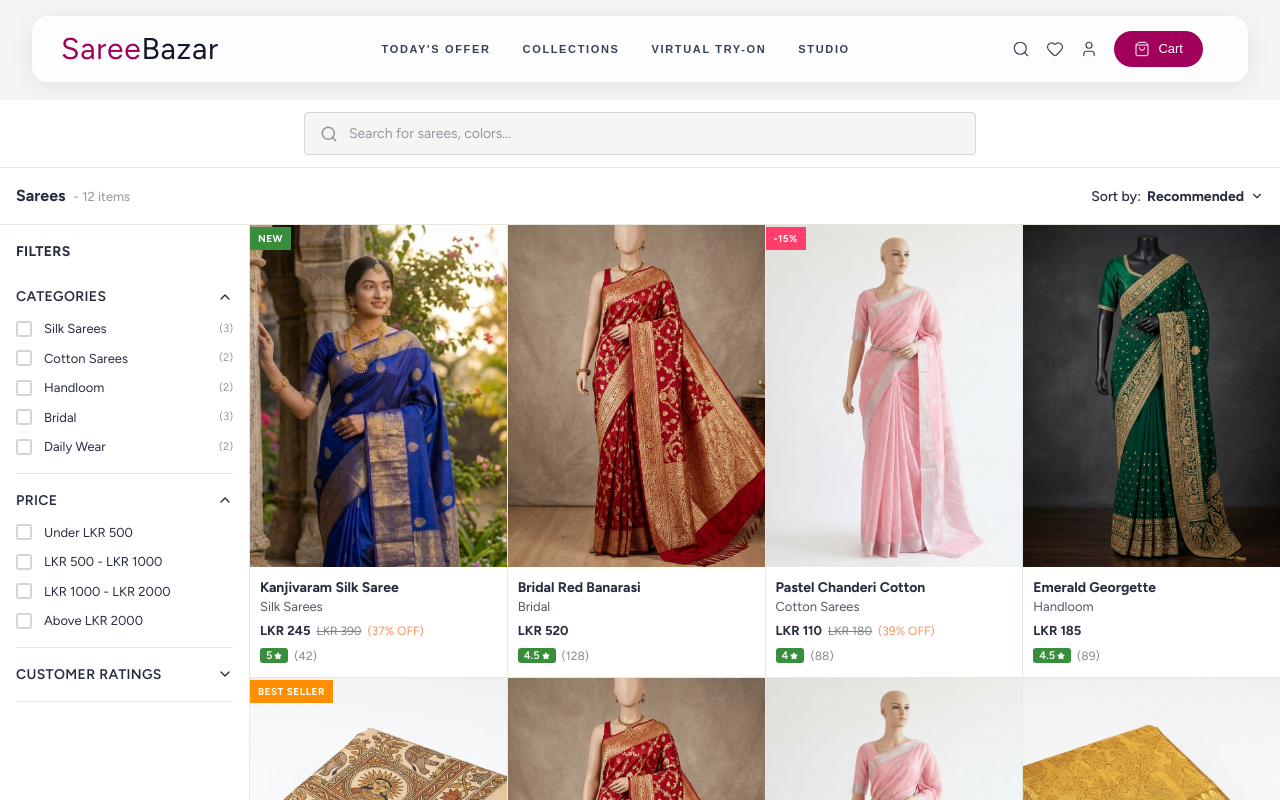
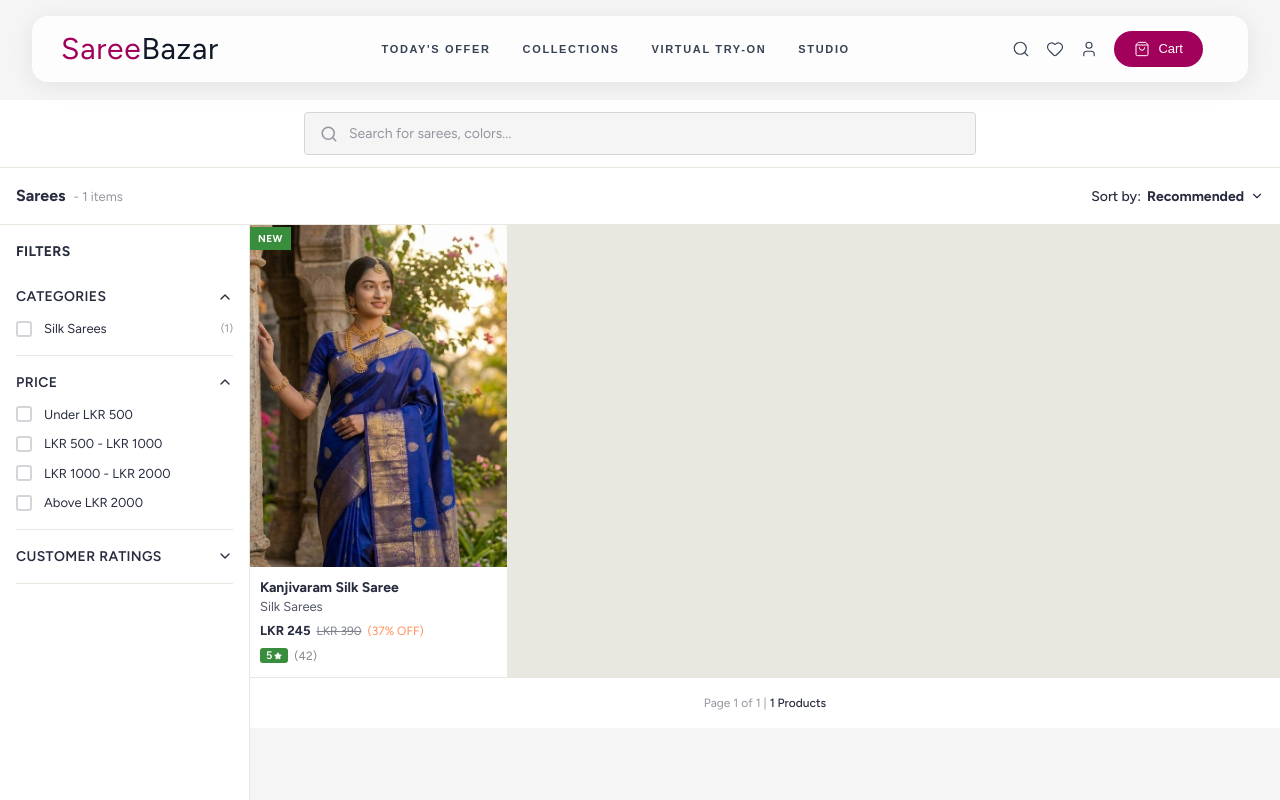
Before and after one commit to kaveenskn/SareeBazar, a Next.js app: page /collections in a window 1280 px wide. Shown: the top 800 px of the page. Built offline with nearby package versions, Linux system fonts and the light colour scheme; a web font is replaced by a local one.

Commit message:
feat: implement Collections component with associated category and product mock data

```diff
--- a/app/components/Collections.tsx
+++ b/app/components/Collections.tsx
@@ -7,44 +7,20 @@ import { Section } from "./Section";
 
 const categories = [
   {
+    id: "kanjivaram",
+    name: "Kanjivaram Silk Saree",
+    subtitle: "Traditional Temple Weaves",
+    items: "120+ Styles",
+    image: "/images/collections/kanjivaram-silk.png",
+    accent: "#7B3FA0",
+  },
+  {
     id: "silk",
     name: "Silk Sarees",
     subtitle: "Kanjivaram & Banarasi",
     items: "240+ Styles",
     image: "/images/collections/silk_saree.png",
-    accent: "#7B3FA0",
-  },
-  {
-    id: "cotton",
-    name: "Cotton Sarees",
-    subtitle: "Breathable & Elegant",
-    items: "180+ Styles",
-    image: "/images/collections/cotton_saree.png",
-    accent: "#2E86AB",
-  },
-  {
-    id: "handloom",
-    name: "Handloom",
-    subtitle: "Artisan Crafted",
-    items: "150+ Styles",
-    image: "/images/collections/handloom_saree.png",
-    accent: "#C45E1B",
-  },
-  {
-    id: "bridal",
-    name: "Bridal",
-    subtitle: "Wedding Collections",
-    items: "120+ Styles",
-    image: "/images/collections/bridal_saree.png",
-    accent: "#B8112A",
-  },
-  {
-    id: "dailywear",
-    name: "Daily Wear",
-    subtitle: "Comfort & Style",
-    items: "300+ Styles",
-    image: "/images/collections/dailywear_saree.png",
-    accent: "#2D7A5F",
+    accent: "#A0153E",
   },
 ];
 
--- a/mockdata/collections/categories.ts
+++ b/mockdata/collections/categories.ts
@@ -8,9 +8,5 @@
 import { FilterCategory } from "./types";
 
 export const filterCategories: FilterCategory[] = [
-  { icon: "✦", label: "Silk Sarees", slug: "silk-sarees", count: 3 },
-  { icon: "❋", label: "Cotton Sarees", slug: "cotton-sarees", count: 2 },
-  { icon: "◈", label: "Handloom", slug: "handloom", count: 2 },
-  { icon: "✿", label: "Bridal", slug: "bridal", count: 3 },
-  { icon: "☀", label: "Daily Wear", slug: "daily-wear", count: 2 },
+  { icon: "✦", label: "Silk Sarees", slug: "silk-sarees", count: 1 },
 ];
--- a/mockdata/collections/products.ts
+++ b/mockdata/collections/products.ts
@@ -45,189 +45,4 @@ export const products: Product[] = [
     ],
     video: "/images/products/kanjivaram-silk-saree/0517.mp4",
   },
-  {
-    id: 2,
-    name: "Bridal Red Banarasi",
-    slug: "bridal-red-banarasi",
-    image: `${IMG}/bridal-banarasi.png`,
-    price: 520,
-    rating: 4.5,
-    reviews: 128,
-    category: "Bridal",
-    description:
-      "Stunning bridal red Banarasi silk saree with intricate gold zari brocade, a timeless wedding essential.",
-    fabric: "Banarasi Silk",
-    color: "Red",
-    inStock: true,
-    createdAt: "2026-04-15",
-  },
-  {
-    id: 3,
-    name: "Pastel Chanderi Cotton",
-    slug: "pastel-chanderi-cotton",
-    image: `${IMG}/chanderi-cotton.png`,
-    price: 110,
-    originalPrice: 180,
-    rating: 4,
-    reviews: 88,
-    category: "Cotton Sarees",
-    badge: "-15%",
-    description:
-      "Elegant pastel pink Chanderi cotton saree with delicate silver border, ideal for office and casual wear.",
-    fabric: "Chanderi Cotton",
-    color: "Pastel Pink",
-    inStock: true,
-    createdAt: "2026-04-20",
-  },
-  {
-    id: 4,
-    name: "Emerald Georgette",
-    slug: "emerald-georgette",
-    image: `${IMG}/emerald-georgette.png`,
-    price: 185,
-    rating: 4.5,
-    reviews: 89,
-    category: "Handloom",
-    description:
-      "Rich emerald green Georgette saree with gold embroidery border, a stunning pick for evening events.",
-    fabric: "Georgette",
-    color: "Emerald Green",
-    inStock: true,
-    createdAt: "2026-04-10",
-  },
-  {
-    id: 5,
-    name: "Tussar Silk Heritage",
-    slug: "tussar-silk-heritage",
-    image: `${IMG}/tussar-silk.png`,
-    price: 320,
-    originalPrice: 450,
-    rating: 5,
-    reviews: 64,
-    category: "Silk Sarees",
-    badge: "Best Seller",
-    description:
-      "Beautiful tussar silk saree in beige and gold tones with traditional Madhubani-inspired prints.",
-    fabric: "Tussar Silk",
-    color: "Beige Gold",
-    inStock: true,
-    createdAt: "2026-03-25",
-  },
-  {
-    id: 6,
-    name: "Royal Banarasi Brocade",
-    slug: "royal-banarasi-brocade",
-    image: `${IMG}/bridal-banarasi.png`,
-    price: 680,
-    rating: 5,
-    reviews: 156,
-    category: "Bridal",
-    description:
-      "Premium royal Banarasi brocade saree with heavy gold zari throughout, a statement piece for grand celebrations.",
-    fabric: "Banarasi Silk",
-    color: "Deep Red",
-    inStock: true,
-    createdAt: "2026-03-20",
-  },
-  {
-    id: 7,
-    name: "Soft Cotton Handloom",
-    slug: "soft-cotton-handloom",
-    image: `${IMG}/chanderi-cotton.png`,
-    price: 95,
-    originalPrice: 140,
-    rating: 4,
-    reviews: 73,
-    category: "Cotton Sarees",
-    description:
-      "Soft handloom cotton saree with gentle weave patterns, perfect for everyday elegance and comfort.",
-    fabric: "Cotton",
-    color: "Light Pink",
-    inStock: true,
-    createdAt: "2026-04-05",
-  },
-  {
-    id: 8,
-    name: "Pure Silk Kanjivaram",
-    slug: "pure-silk-kanjivaram",
-    image: `${IMG}/kanjivaram-silk.png`,
-    price: 410,
-    rating: 4.5,
-    reviews: 102,
-    category: "Silk Sarees",
-    description:
-      "Authentic pure silk Kanjivaram with temple border motifs, hand-woven by master artisans of Kanchipuram.",
-    fabric: "Pure Silk",
-    color: "Gold",
-    inStock: true,
-    createdAt: "2026-03-15",
-  },
-  {
-    id: 9,
-    name: "Designer Georgette Party",
-    slug: "designer-georgette-party",
-    image: `${IMG}/emerald-georgette.png`,
-    price: 210,
-    originalPrice: 290,
-    rating: 4,
-    reviews: 55,
-    category: "Daily Wear",
-    badge: "-28%",
-    description:
-      "Contemporary designer Georgette saree with modern prints, a versatile choice for parties and gatherings.",
-    fabric: "Georgette",
-    color: "Green",
-    inStock: true,
-    createdAt: "2026-04-25",
-  },
-  {
-    id: 10,
-    name: "Golden Tussar Weave",
-    slug: "golden-tussar-weave",
-    image: `${IMG}/tussar-silk.png`,
-    price: 275,
-    rating: 4.5,
-    reviews: 47,
-    category: "Handloom",
-    description:
-      "Handloom Tussar silk with golden weave patterns, a heritage piece showcasing traditional craftsmanship.",
-    fabric: "Tussar Silk",
-    color: "Golden Beige",
-    inStock: true,
-    createdAt: "2026-04-12",
-  },
-  {
-    id: 11,
-    name: "Festive Red Banarasi",
-    slug: "festive-red-banarasi",
-    image: `${IMG}/bridal-banarasi.png`,
-    price: 550,
-    originalPrice: 720,
-    rating: 5,
-    reviews: 91,
-    category: "Bridal",
-    badge: "Trending",
-    description:
-      "Festive red Banarasi saree with intricate gold motifs, a crowd favorite for weddings and celebrations.",
-    fabric: "Banarasi Silk",
-    color: "Red",
-    inStock: true,
-    createdAt: "2026-05-05",
-  },
-  {
-    id: 12,
-    name: "Daily Comfort Cotton",
-    slug: "daily-comfort-cotton",
-    image: `${IMG}/chanderi-cotton.png`,
-    price: 75,
-    rating: 4,
-    reviews: 134,
-    category: "Daily Wear",
-    description:
-      "Lightweight cotton saree for daily comfort, easy to drape with a soft finish for all-day wear.",
-    fabric: "Cotton",
-    color: "Pastel",
-    inStock: true,
-    createdAt: "2026-04-28",
-  },
 ];
```
Also changed, not shown: 1 other file (tests, documents, lock files or other folders).
